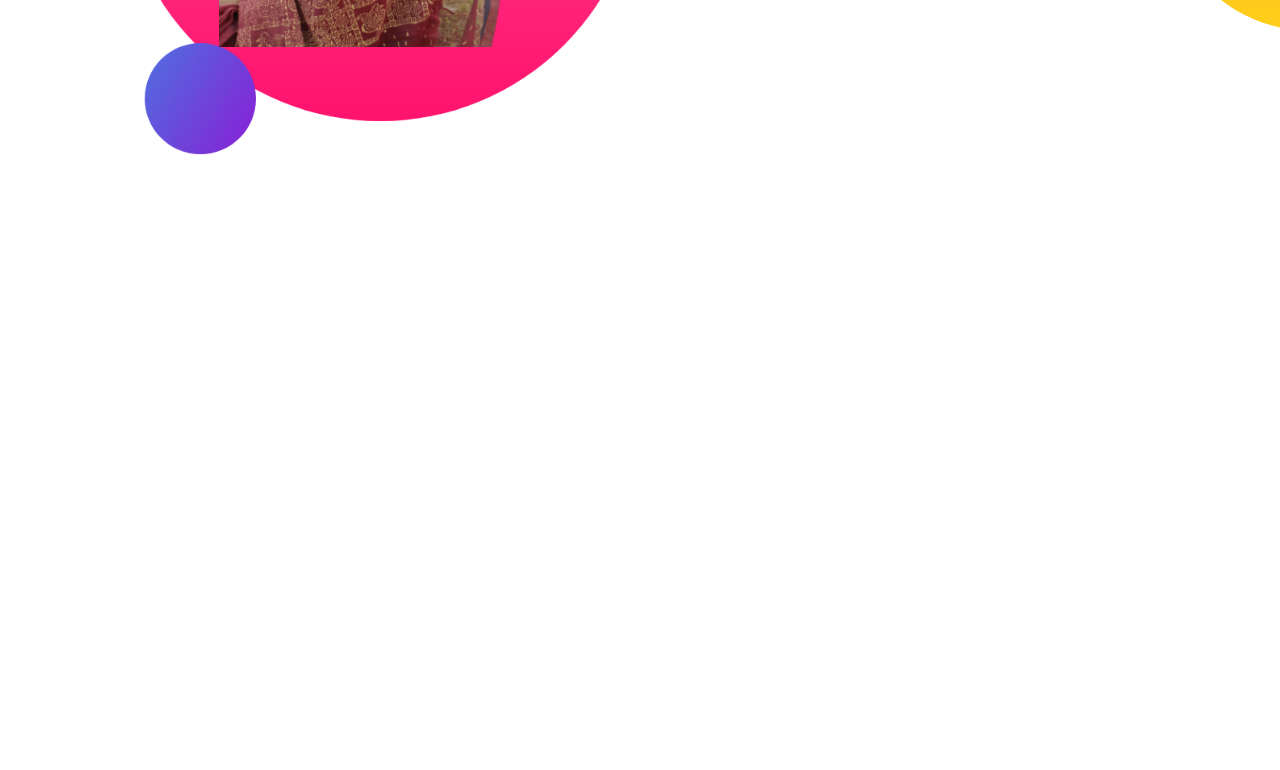
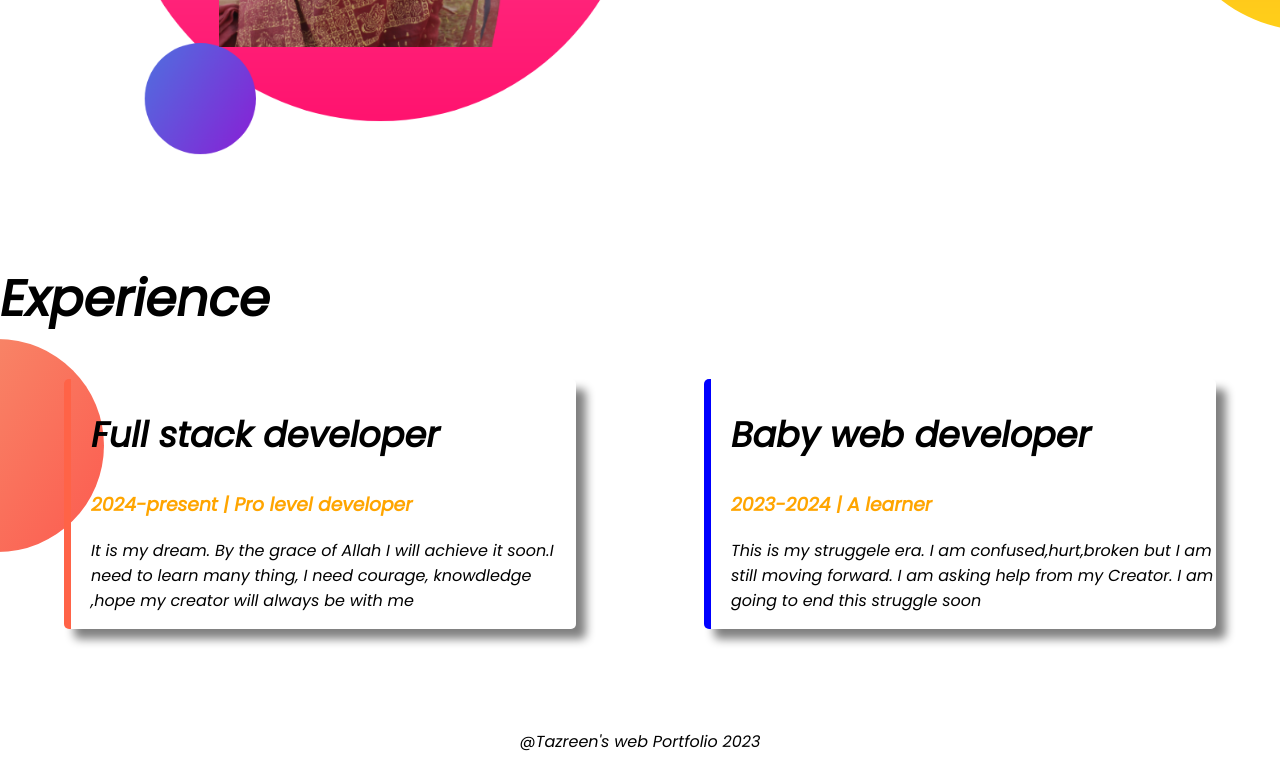
Before and after one commit to AnnitaTazree/devloper, a plain HTML site: page index.html in a window 1280 px wide. Shown: the part 1077-1847 px from the top of the page. Before the commit the page ends 1339 px from the top, so only its background shows below. Drawn offline with Linux system fonts and the light colour scheme.

Commit message:
final added

```diff
--- a/index.html
+++ b/index.html
@@ -1,5 +1,6 @@
 <!DOCTYPE html>
 <html lang="en">
+
 <head>
     <meta charset="UTF-8">
     <meta name="viewport" content="width=device-width, initial-scale=1.0">
@@ -10,31 +11,65 @@
     <link href="https://fonts.googleapis.com/css2?family=Poppins:ital@1&display=swap" rel="stylesheet">
 
 </head>
+
 <body>
-  <section class="top-banner">
+    <section class="top-banner flexible">
         <div class="half-width">
             <h1>Welcome To</h1>
             <h1><span class="Tcolor">Tazreen's</span> World </h1>
             <h3>A Hardworker of own fairytale</h3>
-       <p>You can see me whinning how to do things or taking a quick nap. But you will never see me quiting untill I achieve the goal. For now I am working on my web deplopment era but in the long run you will find a full stack developer.</p>
-    <a class="linkbutton" target="_blank" href="https://www.linkedin.com/in/taz-reen-295603268?fbclid=IwAR2d8Dxp3HmhqYjTx7PUPk6Gdlg6f-vHiH1YFEUoN6ixen0U9zEMtlYUnWE">Hire me</a>
+            <p>You can see me whinning how to do things or taking a quick nap. But you will never see me quiting untill
+                I achieve the goal. For now I am working on my web deplopment era but in the long run you will find a
+                full stack developer.</p>
+            <a class="linkbutton" target="_blank"
+                href="https://www.linkedin.com/in/taz-reen-295603268?fbclid=IwAR2d8Dxp3HmhqYjTx7PUPk6Gdlg6f-vHiH1YFEUoN6ixen0U9zEMtlYUnWE">Hire
+                me</a>
         </div>
         <div class="half-width">
             <img src="taz.png" alt="">
 
         </div>
     </section>
-<section class="dream-big">
+    <section class="dream-big flexible">
         <div class="half-width">
             <img src="tazs.png">
         </div>
         <div class="half-width">
             <h1>Dream Big</h1>
             <h2>Becoming A full stack developer</h2>
-        <p>I will always remember these days. If I pass these days succesfully it only because my Allah. Thanks to my creator I am still alive. You will find all the quality you are looking just in a person and that person is me</p>
+            <p>I will always remember these days. If I pass these days succesfully it only because my Allah. Thanks to
+                my creator I am still alive. You will find all the quality you are looking just in a person and that
+                person is me</p>
             <a class="linkbutton" target="_blank" href="">Download Resume</a>
         </div>
 
     </section>
+    <section class="experience">
+        <h1>Experience</h1>
+        <div class="flexible">
+            <div id="fullstack" class="experience-item">
+                <h2>Full stack developer</h2>
+                <h3 class="Tcolor">2024-present | Pro level developer</h3>
+                <p>It is my dream. By the grace of Allah I will achieve it soon.I need to learn many thing, I need
+                    courage,
+                    knowdledge ,hope my creator will always be with me</p>
+
+            </div>
+            <div id="babyweb" class="experience-item">
+                <h2>Baby web developer</h2>
+                <h3 class="Tcolor">2023-2024 | A learner</h3>
+                <p>This is my struggele era. I am confused,hurt,broken but I am still moving forward. I am asking help
+                    from
+                    my Creator. I am going to end this struggle soon</p>
+            </div>
+
+        </div>
+
+    </section>
 </body>
+<footer>
+    <p>@Tazreen's web Portfolio 2023</p>
+
+</footer>
+
 </html>
--- a/style.css
+++ b/style.css
@@ -7,12 +7,16 @@ h1{
     font-size: 50px;
 
 }
+h2{
+
+    font-size: 35px;
+}
 .Tcolor {
 color: orange;
 
 
 }
-section{
+.flexible{
     display: flex;
     margin-bottom: 100px;
 }
@@ -45,3 +49,33 @@ section{
     background-position: right;
 
 }
+.experience{
+    background-image: url(images/exp-bg.png);
+    background-repeat: no-repeat;
+    background-position: left;
+}
+
+.experience-item{
+    width: 40%;
+    margin-left: 5%;
+    margin-right: 5%;
+    padding-left: 20px;
+    box-shadow: 10px 10px 10px grey;
+    border-radius: 5px;
+
+
+}
+#fullstack{
+
+    border-left: 7px solid tomato;
+
+}
+#babyweb{
+
+    border-left: 7px solid blue;
+
+}
+footer p{
+
+    text-align: center;
+}
```
Lines whose indentation alone changed are shown as unchanged.
